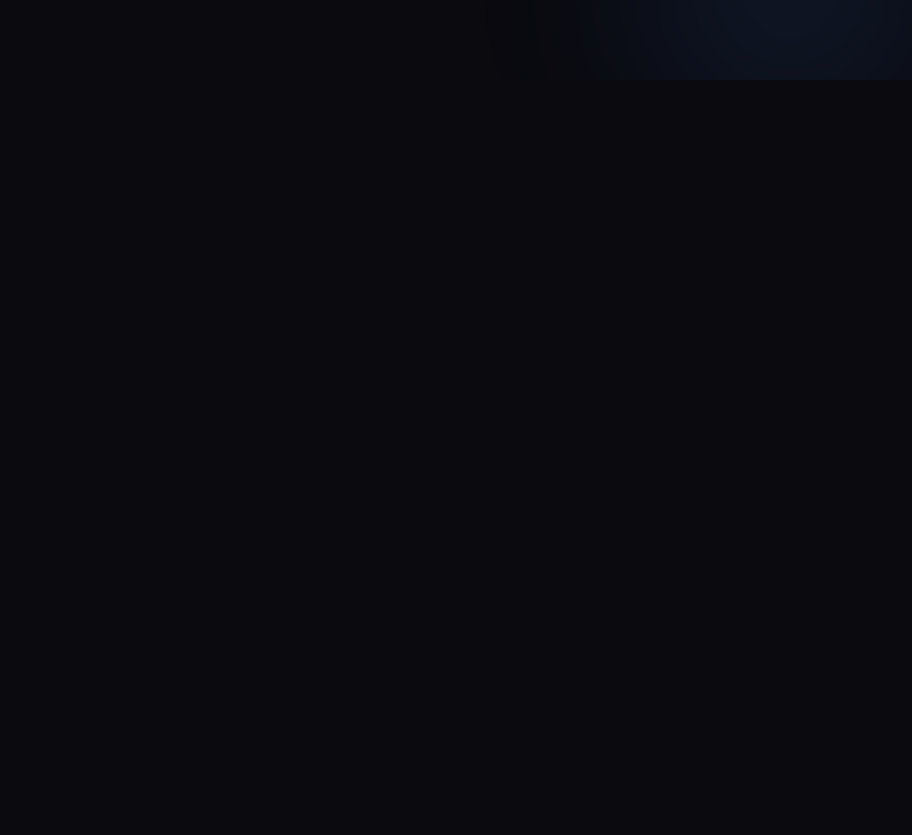
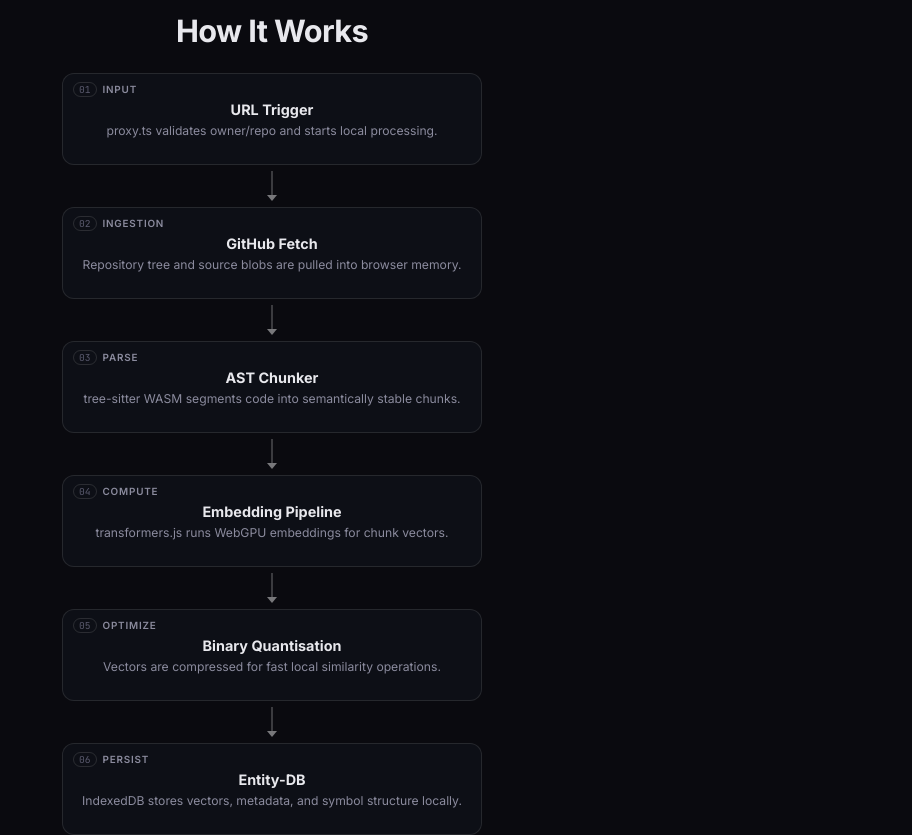
Before and after one commit to FloareDor/gitask, a Next.js app: page / in a window 1280 px wide. Shown: the part 720-1555 px from the top of the page, without its empty margins (368-1280 px from the left). Before the commit the page ends 800 px from the top, so only its background shows below. Built offline with nearby package versions, Linux system fonts and the light colour scheme.

Commit message:
chore: update home page ui

```diff
--- a/src/app/page.tsx
+++ b/src/app/page.tsx
@@ -1,12 +1,35 @@
 "use client";
 
-import { useState } from "react";
+import { ArchitectureDiagram } from "@/components/ArchitectureDiagram";
+import { useEffect, useState, useRef } from "react";
 import { useRouter } from "next/navigation";
 
 export default function LandingPage() {
   const [url, setUrl] = useState("");
   const [error, setError] = useState("");
+  const [isHowVisible, setIsHowVisible] = useState(false);
+  const howSectionRef = useRef<HTMLElement>(null);
   const router = useRouter();
+
+  useEffect(() => {
+    const node = howSectionRef.current;
+    if (!node) {
+      return;
+    }
+
+    const observer = new IntersectionObserver(
+      ([entry]) => {
+        if (entry.isIntersecting) {
+          setIsHowVisible(true);
+          observer.disconnect();
+        }
+      },
+      { threshold: 0.22 }
+    );
+
+    observer.observe(node);
+    return () => observer.disconnect();
+  }, []);
 
   function handleSubmit(e: React.FormEvent) {
     e.preventDefault();
@@ -86,6 +109,20 @@ export default function LandingPage() {
             ))}
           </div>
         </div>
+        {/* Architecture Diagram Section */}
+        <section
+          ref={howSectionRef}
+          style={{
+            ...styles.howSection,
+            ...(isHowVisible ? styles.howSectionVisible : {}),
+          }}
+        >
+          <div style={styles.howHeader}>
+            <h2 style={styles.howTitle}>How It Works</h2>
+          </div>
+
+          <ArchitectureDiagram />
+        </section>
       </main>
     </div>
   );
@@ -222,4 +259,24 @@ const styles: Record<string, React.CSSProperties> = {
     fontSize: "12px",
     color: "var(--text-secondary)",
   },
+  howSection: {
+    width: "100%",
+    marginTop: "128px",
+    opacity: 0,
+    transform: "translateY(28px)",
+    transition: "opacity 0.55s ease, transform 0.55s ease",
+  },
+  howSectionVisible: {
+    opacity: 1,
+    transform: "translateY(0)",
+  },
+  howHeader: {
+    textAlign: "center",
+    marginBottom: "24px",
+  },
+  howTitle: {
+    fontSize: "clamp(1.5rem, 2.4vw, 2rem)",
+    fontWeight: 700,
+    letterSpacing: "-0.02em",
+  },
 };
--- /dev/null
+++ b/src/components/ArchitectureDiagram.module.css
@@ -0,0 +1,132 @@
+.flow {
+  width: min(500px, 100%);
+  margin: 0 auto;
+}
+
+.nodeWrap {
+  display: flex;
+  flex-direction: column;
+  align-items: center;
+}
+
+.step {
+  width: min(420px, 100%);
+  opacity: 0;
+  transform: translateY(14px);
+  transition: opacity 360ms ease, transform 360ms ease;
+}
+
+.isVisible {
+  opacity: 1;
+  transform: translateY(0);
+}
+
+.card {
+  border: 1px solid rgba(255, 255, 255, 0.1);
+  border-radius: 12px;
+  background: rgba(16, 18, 26, 0.72);
+  padding: 8px 10px 14px;
+  min-height: 92px;
+  display: flex;
+  flex-direction: column;
+}
+
+.meta {
+  display: flex;
+  align-items: center;
+  gap: 6px;
+  margin-bottom: 4px;
+}
+
+.index {
+  min-width: 22px;
+  padding: 0 5px;
+  border-radius: 999px;
+  border: 1px solid rgba(255, 255, 255, 0.12);
+  font-family: var(--font-mono);
+  font-size: 0.6rem;
+  color: var(--text-muted);
+  text-align: center;
+}
+
+.phase {
+  font-size: 0.62rem;
+  letter-spacing: 0.08em;
+  text-transform: uppercase;
+  color: var(--text-secondary);
+  font-weight: 600;
+}
+
+.title {
+  margin: 0;
+  font-size: 0.9rem;
+  line-height: 1.25;
+  color: var(--text-primary);
+}
+
+.detail {
+  margin: 4px 0 0;
+  font-size: 0.76rem;
+  line-height: 1.35;
+  color: var(--text-secondary);
+}
+
+.connector {
+  width: 2px;
+  height: 30px;
+  margin: 6px 0;
+  opacity: 0;
+  transform: translateY(-6px);
+  transition: opacity 320ms ease, transform 320ms ease;
+}
+
+.connectorVisible {
+  opacity: 1;
+  transform: translateY(0);
+}
+
+.connectorLine {
+  display: block;
+  width: 100%;
+  height: 24px;
+  background: rgba(255, 255, 255, 0.2);
+}
+
+.connectorArrow {
+  display: block;
+  width: 0;
+  height: 0;
+  margin-left: -4px;
+  border-left: 5px solid transparent;
+  border-right: 5px solid transparent;
+  border-top: 6px solid rgba(255, 255, 255, 0.45);
+}
+
+@media (max-width: 640px) {
+  .step {
+    width: 100%;
+  }
+
+  .card {
+    padding: 8px 9px 12px;
+    min-height: 84px;
+  }
+
+  .title {
+    font-size: 0.86rem;
+  }
+
+  .detail {
+    font-size: 0.74rem;
+  }
+}
+
+@media (prefers-reduced-motion: reduce) {
+  .step,
+  .isVisible,
+  .connector,
+  .connectorVisible {
+    transition: none;
+    transform: none;
+  }
+}
--- /dev/null
+++ b/src/components/ArchitectureDiagram.tsx
@@ -0,0 +1,135 @@
+"use client";
+
+import { useEffect, useRef, useState } from "react";
+import styles from "./ArchitectureDiagram.module.css";
+
+type FlowNode = {
+  id: string;
+  phase: string;
+  title: string;
+  detail: string;
+};
+
+const NODES: FlowNode[] = [
+  {
+    id: "url",
+    phase: "Input",
+    title: "URL Trigger",
+    detail: "proxy.ts validates owner/repo and starts local processing.",
+  },
+  {
+    id: "github",
+    phase: "Ingestion",
+    title: "GitHub Fetch",
+    detail: "Repository tree and source blobs are pulled into browser memory.",
+  },
+  {
+    id: "chunker",
+    phase: "Parse",
+    title: "AST Chunker",
+    detail: "tree-sitter WASM segments code into semantically stable chunks.",
+  },
+  {
+    id: "embed",
+    phase: "Compute",
+    title: "Embedding Pipeline",
+    detail: "transformers.js runs WebGPU embeddings for chunk vectors.",
+  },
+  {
+    id: "quant",
+    phase: "Optimize",
+    title: "Binary Quantisation",
+    detail: "Vectors are compressed for fast local similarity operations.",
+  },
+  {
+    id: "db",
+    phase: "Persist",
+    title: "Entity-DB",
+    detail: "IndexedDB stores vectors, metadata, and symbol structure locally.",
+  },
+  {
+    id: "search",
+    phase: "Retrieval",
+    title: "Hybrid Search",
+    detail: "Hamming distance and regex matching are fused for recall.",
+  },
+  {
+    id: "rerank",
+    phase: "Selection",
+    title: "Matryoshka Reranker",
+    detail: "Candidate chunks are reranked before prompt construction.",
+  },
+  {
+    id: "llm",
+    phase: "Inference",
+    title: "WebLLM Worker",
+    detail: "Qwen2-0.5B generates grounded answers in a dedicated worker.",
+  },
+  {
+    id: "ui",
+    phase: "Output",
+    title: "Chat UI + CoVe",
+    detail: "Answer and verification loop are streamed to the interface.",
+  },
+];
+
+export function ArchitectureDiagram() {
+  const containerRef = useRef<HTMLDivElement>(null);
+  const [hasEntered, setHasEntered] = useState(false);
+
+  useEffect(() => {
+    const node = containerRef.current;
+    if (!node) {
+      return;
+    }
+
+    const observer = new IntersectionObserver(
+      ([entry]) => {
+        if (entry.isIntersecting) {
+          setHasEntered(true);
+          observer.disconnect();
+        }
+      },
+      { threshold: 0.2 }
+    );
+
+    observer.observe(node);
+
+    return () => {
+      observer.disconnect();
+    };
+  }, []);
+
+  return (
+    <div ref={containerRef} className={styles.flow} aria-label="Architecture flow">
+      {NODES.map((node, index) => (
+        <div key={node.id} className={styles.nodeWrap}>
+          <article
+            className={`${styles.step} ${hasEntered ? styles.isVisible : ""}`}
+            style={{ transitionDelay: `${index * 70}ms` }}
+          >
+            <div className={styles.card}>
+              <div className={styles.meta}>
+                <span className={styles.index}>{String(index + 1).padStart(2, "0")}</span>
+                <span className={styles.phase}>{node.phase}</span>
+              </div>
+              <h3 className={styles.title}>{node.title}</h3>
+              <p className={styles.detail}>{node.detail}</p>
+            </div>
+          </article>
+
+          {index < NODES.length - 1 && (
+            <div
+              className={`${styles.connector} ${hasEntered ? styles.connectorVisible : ""}`}
+              style={{ transitionDelay: `${index * 70 + 120}ms` }}
+              aria-hidden
+            >
+              <span className={styles.connectorLine} />
+              <span className={styles.connectorArrow} />
+            </div>
+          )}
+        </div>
+      ))}
+    </div>
+  );
+}
```
